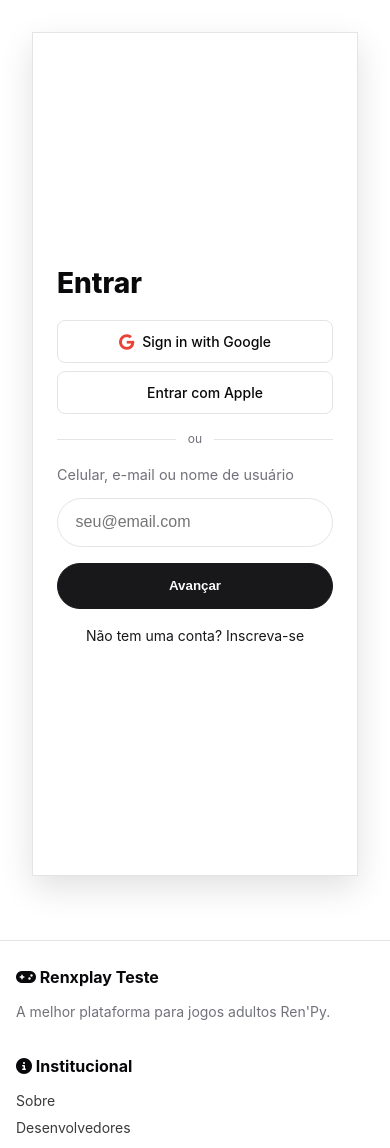
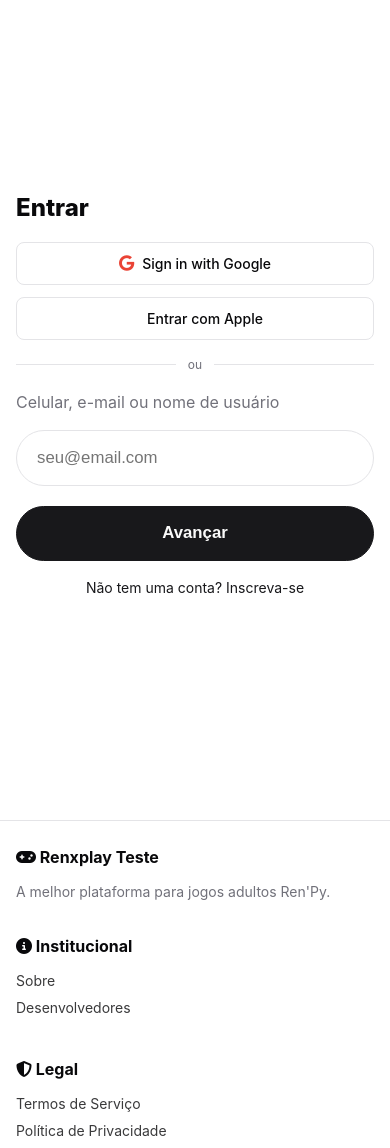
Before and after one commit to spanknibo-cmyk/Renx-Play, a PHP site: page /login.php in a window 390 px wide. Shown: the part 55-1203 px from the top of the page. Run offline with PHP 8.4, Linux system fonts and the light colour scheme.

Commit message:
Refactor X-like auth flow styles for improved responsiveness and design
Co-authored-by: lofaxa7215 <lofaxa7215@modeapk.com>

```diff
--- a/style.css
+++ b/style.css
@@ -1063,21 +1063,22 @@ body {
 
 /* X-like auth flow */
 .x-auth {
-	min-height: 100vh;
-	display: grid;
-	place-items: center;
-	padding: 2rem;
+	min-height: calc(100vh - 64px);
+	display: flex;
+	align-items: center;
+	justify-content: center;
+	padding: 2rem 1rem;
 	background: hsl(var(--background));
 }
 
 .x-auth-wrap {
 	width: 100%;
-	max-width: 480px;
-	background: hsl(var(--card));
-	border: 1px solid hsl(var(--border));
-	border-radius: 24px;
-	padding: 2rem 1.5rem;
-	box-shadow: 0 12px 32px hsl(var(--foreground) / 0.12);
+	max-width: 880px;
+	background: transparent;
+	border: none;
+	border-radius: 0;
+	padding: 0;
+	box-shadow: none;
 }
 
 .x-title {
@@ -1088,18 +1089,18 @@ body {
 
 .x-sub { color: hsl(var(--muted-foreground)); margin-bottom: 1rem; }
 
-.x-form { display: grid; gap: 0.75rem; }
-.x-label { font-size: 0.9rem; color: hsl(var(--muted-foreground)); }
+.x-form { display: grid; gap: 1rem; }
+.x-label { font-size: 1rem; color: hsl(var(--muted-foreground)); }
 
 .x-input-wrap { position: relative; }
 .x-input {
 	width: 100%;
 	border: 1px solid hsl(var(--border));
 	border-radius: 999px;
-	padding: 0.9rem 1.1rem;
+	padding: 1.05rem 1.25rem;
 	background: hsl(var(--background));
 	color: hsl(var(--foreground));
-	font-size: 1rem;
+	font-size: 1.05rem;
 }
 .x-input:focus { outline: none; box-shadow: 0 0 0 3px hsl(var(--ring) / 0.2); border-color: hsl(var(--ring)); }
 
@@ -1114,9 +1115,11 @@ body {
 	color: hsl(var(--primary-foreground));
 	border: 1px solid hsl(var(--primary));
 	border-radius: 999px;
-	padding: 0.9rem 1.1rem;
-	font-weight: 700;
+	padding: 1.05rem 1.25rem;
+	font-weight: 800;
+	font-size: 1.05rem;
 	cursor: pointer;
+	width: 100%;
 }
 .x-cta:hover { background: hsl(var(--primary) / 0.9); }
 
@@ -1124,12 +1127,14 @@ body {
 .x-foot-note { margin-top: 1rem; text-align: center; }
 .x-foot-row { display: flex; justify-content: space-between; margin-top: 0.75rem; }
 
-.x-social { display: grid; gap: 0.5rem; margin-bottom: 0.75rem; }
+.x-social { display: grid; grid-template-columns: 1fr 1fr; gap: 0.75rem; margin-bottom: 1rem; }
 
 .x-check { display: flex; gap: 0.75rem; align-items: flex-start; }
 .x-check input { margin-top: 0.3rem; accent-color: hsl(var(--primary)); }
 .x-check span { color: hsl(var(--foreground)); }
 
 @media (max-width: 480px) {
-	.x-auth-wrap { border-radius: 0; max-width: 100%; height: 100vh; display: flex; flex-direction: column; justify-content: center; }
+	.x-auth { min-height: calc(100vh - 56px); padding: 1rem; }
+	.x-social { grid-template-columns: 1fr; }
+	.x-title { font-size: 1.5rem; }
 }
```
